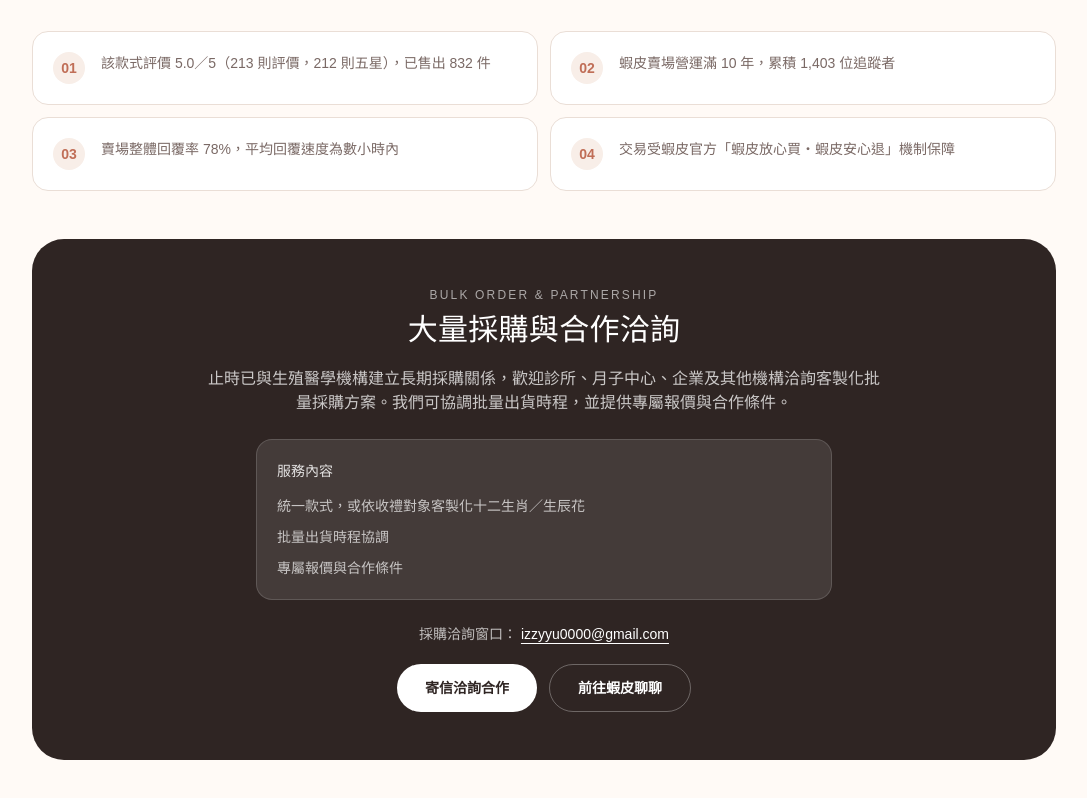
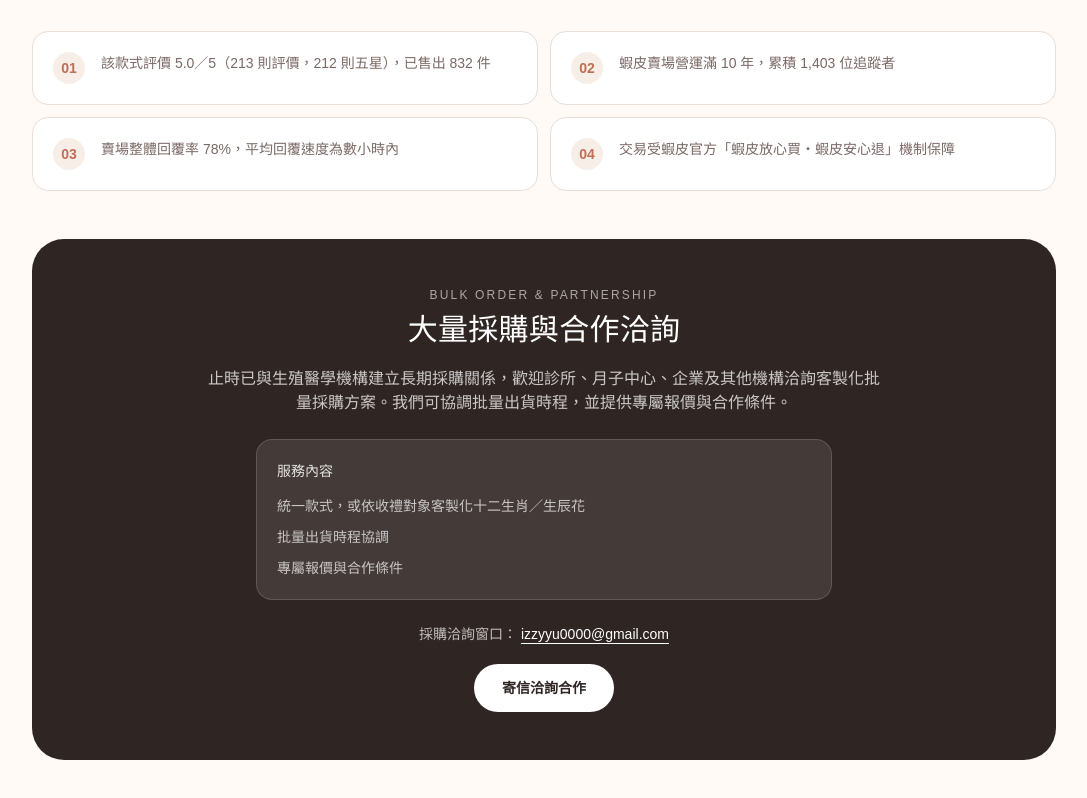
Before and after one commit to izzyyu0000-pixel/lasttiom-official-website, a Next.js app: page /business in a window 1280 px wide. Shown: the part 2113-2911 px from the top of the page, without its empty margins (96-1183 px from the left). Built offline with nearby package versions, Linux system fonts and the light colour scheme; no server answers.

Commit message:
Keep B2B inquiries email only

```diff
--- a/app/business/page.tsx
+++ b/app/business/page.tsx
@@ -1,6 +1,4 @@
 import type {Metadata} from 'next'
-
-const shopeeUrl = 'https://shopee.tw/kiyone'
 
 export const metadata: Metadata = {
   title: '企業合作｜彌月禮盒批量採購',
@@ -172,20 +170,12 @@ export default function BusinessPage() {
               izzyyu0000@gmail.com
             </a>
           </p>
-          <div className="mt-5 flex flex-col items-center justify-center gap-3 sm:flex-row">
+          <div className="mt-5">
             <a
               href="mailto:izzyyu0000@gmail.com"
               className="inline-flex min-h-12 items-center justify-center rounded-full bg-white px-7 text-sm font-semibold text-[var(--ink)] transition hover:bg-[var(--sand)]"
             >
               寄信洽詢合作
-            </a>
-            <a
-              href={shopeeUrl}
-              target="_blank"
-              rel="noopener noreferrer"
-              className="inline-flex min-h-12 items-center justify-center rounded-full border border-white/30 px-7 text-sm font-semibold text-white transition hover:bg-white/10"
-            >
-              前往蝦皮聊聊
             </a>
           </div>
         </section>
```
